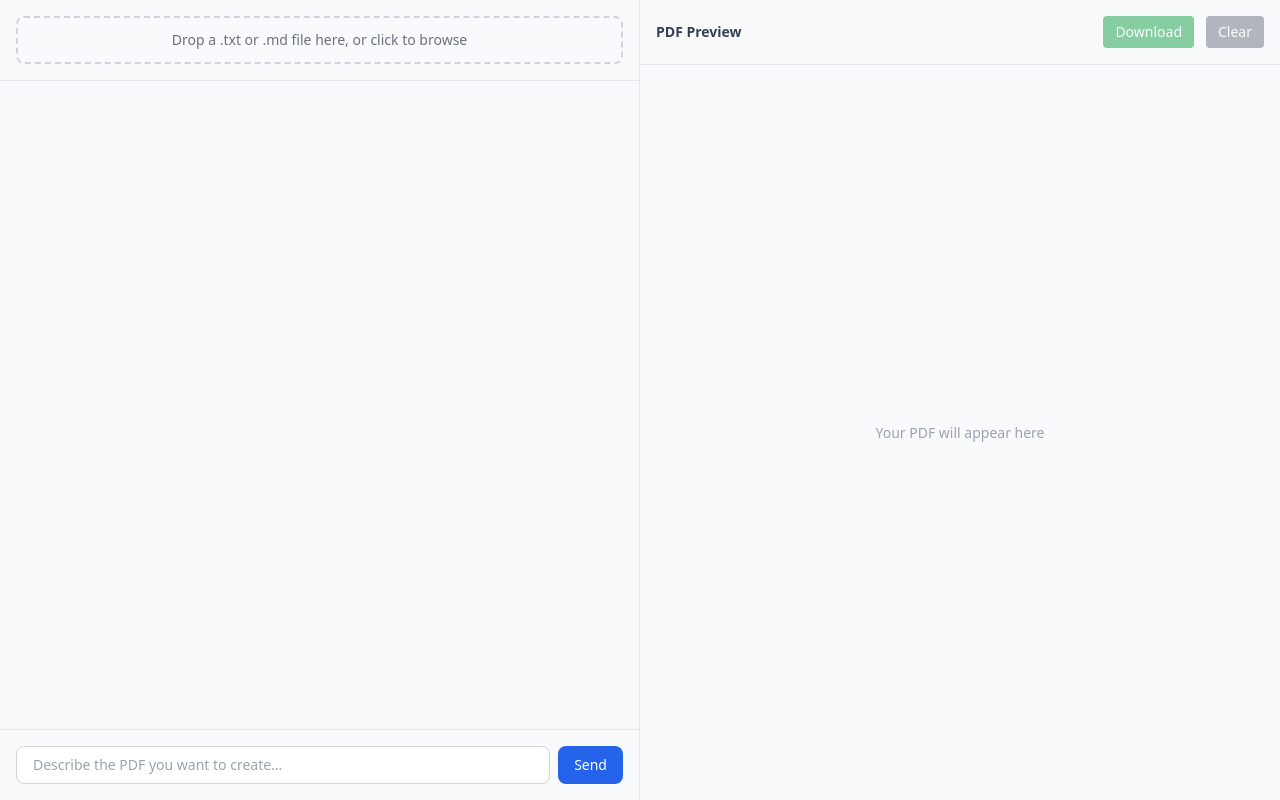
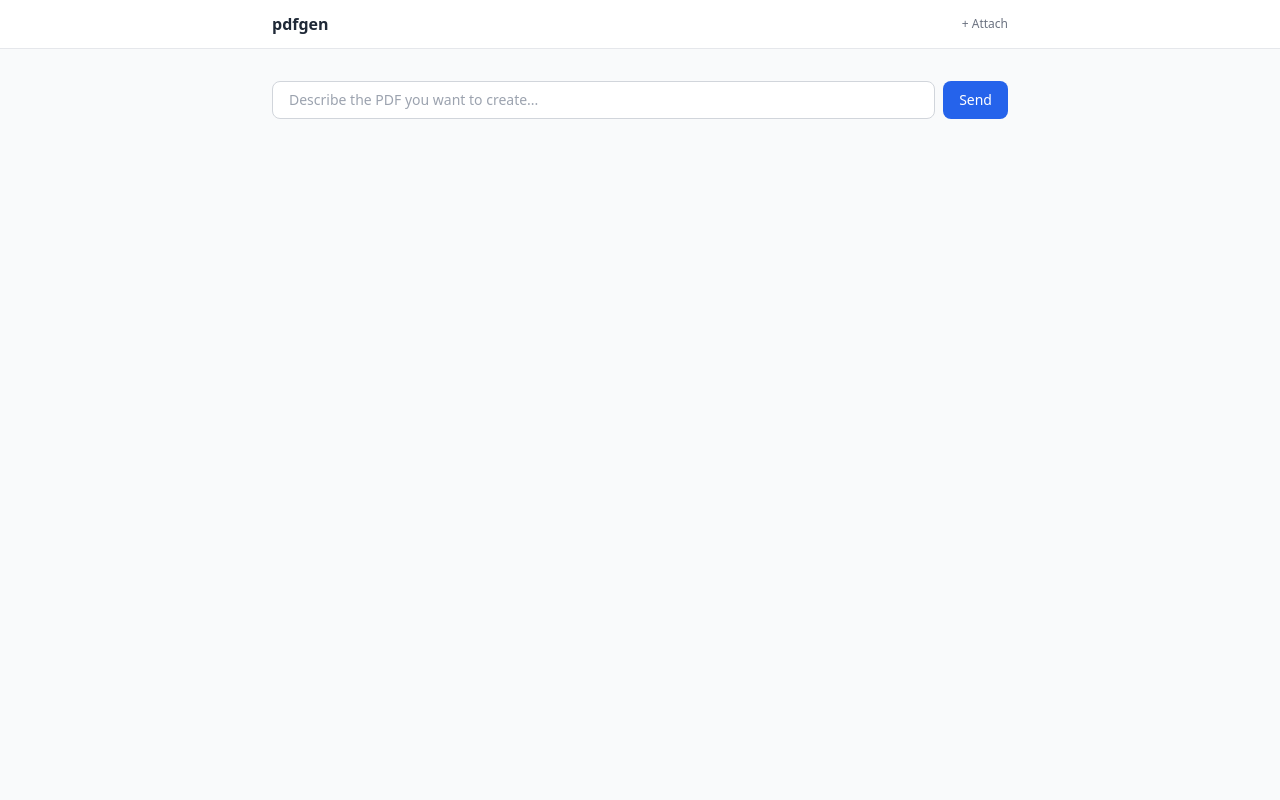
Before and after one commit to beeleelee/pdfgen, a React (Vite) app: page / in a window 1280 px wide. Built offline with nearby package versions, Linux system fonts and the light colour scheme.

Commit message:
refactor: switch to cloud LLM, redesign UI to single-column centered layout

```diff
--- a/src/App.tsx
+++ b/src/App.tsx
@@ -1,23 +1,23 @@
 import { useState } from 'react'
 import { Chat } from './components/Chat'
 import { FileUpload } from './components/FileUpload'
-import { PdfPreview } from './components/PdfPreview'
-import { Controls } from './components/Controls'
 
 export default function App() {
-  const [pdfUrl, setPdfUrl] = useState<string | null>(null)
   const [fileContent, setFileContent] = useState<string | null>(null)
 
   return (
-    <div className="flex h-screen bg-gray-50">
-      <div className="w-1/2 flex flex-col border-r border-gray-200">
-        <FileUpload onFileContent={setFileContent} />
-        <Chat onPdfUrl={setPdfUrl} fileContent={fileContent} />
-      </div>
-      <div className="w-1/2 flex flex-col">
-        <Controls pdfUrl={pdfUrl} onClear={() => setPdfUrl(null)} />
-        <PdfPreview pdfUrl={pdfUrl} />
-      </div>
+    <div className="flex flex-col h-screen bg-gray-50">
+      <header className="border-b border-gray-200 bg-white">
+        <div className="max-w-3xl mx-auto px-4 h-12 flex items-center justify-between">
+          <span className="font-semibold text-gray-800">pdfgen</span>
+          <FileUpload onFileContent={setFileContent} />
+        </div>
+      </header>
+      <main className="flex-1 min-h-0">
+        <div className="h-full max-w-3xl mx-auto px-4 py-4">
+          <Chat fileContent={fileContent} />
+        </div>
+      </main>
     </div>
   )
 }
--- a/src/components/Chat.tsx
+++ b/src/components/Chat.tsx
@@ -1,13 +1,12 @@
 import { useChat } from '@ai-sdk/react'
 import { DefaultChatTransport } from 'ai'
-import { useEffect, useRef } from 'react'
+import { useRef } from 'react'
 
 interface ChatProps {
-  onPdfUrl: (url: string | null) => void
   fileContent: string | null
 }
 
-export function Chat({ onPdfUrl, fileContent }: ChatProps) {
+export function Chat({ fileContent }: ChatProps) {
   const { messages, sendMessage, status, error } = useChat({
     transport: new DefaultChatTransport({ api: '/api/chat' }),
   })
@@ -15,24 +14,6 @@ export function Chat({ onPdfUrl, fileContent }: ChatProps) {
   const inputRef = useRef<HTMLInputElement>(null)
   const fileContentRef = useRef(fileContent)
   fileContentRef.current = fileContent
-
-  useEffect(() => {
-    const last = messages[messages.length - 1]
-    if (!last) return
-
-    for (const part of last.parts) {
-      if (part.type.startsWith('tool-') && 'state' in part) {
-        const toolPart = part as {
-          state: string
-          output?: { pdfId?: string }
-        }
-        if (toolPart.state === 'output-available' && toolPart.output?.pdfId) {
-          onPdfUrl(toolPart.output.pdfId)
-          return
-        }
-      }
-    }
-  }, [messages, onPdfUrl])
 
   const handleSubmit = (e: React.FormEvent) => {
     e.preventDefault()
@@ -54,10 +35,14 @@ export function Chat({ onPdfUrl, fileContent }: ChatProps) {
 
   return (
     <div className="flex-1 flex flex-col min-h-0">
-      <div className="flex-1 overflow-y-auto p-4 space-y-4">
+      <div className="flex-1 overflow-y-auto space-y-4">
         {messages.map((msg) => (
+          <div key={msg.id}>
+            {msg.parts.map((part, i) => {
+              if (part.type === 'text') {
+                return (
                   <div
-            key={msg.id}
+                    key={i}
                     className={`p-3 rounded-lg ${
                       msg.role === 'user'
                         ? 'bg-blue-100 ml-8'
@@ -67,15 +52,29 @@ export function Chat({ onPdfUrl, fileContent }: ChatProps) {
                     <p className="text-xs font-semibold text-gray-500 mb-1">
                       {msg.role === 'user' ? 'You' : 'AI'}
                     </p>
-            {msg.parts.map((part, i) => {
-              if (part.type === 'text') {
-                return <p key={i} className="whitespace-pre-wrap text-sm">{part.text}</p>
+                    <p className="whitespace-pre-wrap text-sm">{part.text}</p>
+                  </div>
+                )
               }
               if (part.type.startsWith('tool-')) {
+                const toolPart = part as { state?: string; output?: { pdfId?: string } }
+                if (toolPart.state === 'output-available' && toolPart.output?.pdfId) {
                   return (
-                  <p key={i} className="text-xs text-gray-400 italic">
-                    [Tool call: {part.type}]
-                  </p>
+                    <a
+                      key={i}
+                      href={`/api/pdf/${toolPart.output.pdfId}`}
+                      target="_blank"
+                      rel="noopener noreferrer"
+                      className="inline-flex items-center gap-1.5 px-4 py-2 bg-blue-600 text-white text-sm rounded-lg hover:bg-blue-700 ml-8"
+                    >
+                      Open PDF ↗
+                    </a>
+                  )
+                }
+                return (
+                  <div key={i} className="p-3 ml-8">
+                    <p className="text-xs text-gray-400 italic">Generating PDF...</p>
+                  </div>
                 )
               }
               return null
@@ -92,7 +91,7 @@ export function Chat({ onPdfUrl, fileContent }: ChatProps) {
         )}
       </div>
 
-      <form onSubmit={handleSubmit} className="p-4 border-t border-gray-200">
+      <form onSubmit={handleSubmit} className="pt-4">
         <div className="flex gap-2">
           <input
             ref={inputRef}
--- a/src/components/Controls.tsx
+++ /dev/null
@@ -1,29 +0,0 @@
-import { downloadPdf } from '../lib/api'
-
-interface ControlsProps {
-  pdfUrl: string | null
-  onClear: () => void
-}
-
-export function Controls({ pdfUrl, onClear }: ControlsProps) {
-  return (
-    <div className="p-4 border-b border-gray-200 flex items-center gap-3">
-      <span className="text-sm font-semibold text-gray-700">PDF Preview</span>
-      <div className="flex-1" />
-      <button
-        onClick={() => pdfUrl && downloadPdf(pdfUrl)}
-        disabled={!pdfUrl}
-        className="px-3 py-1.5 text-sm bg-green-600 text-white rounded hover:bg-green-700 disabled:opacity-50"
-      >
-        Download
-      </button>
-      <button
-        onClick={onClear}
-        disabled={!pdfUrl}
-        className="px-3 py-1.5 text-sm bg-gray-500 text-white rounded hover:bg-gray-600 disabled:opacity-50"
-      >
-        Clear
-      </button>
-    </div>
-  )
-}
--- a/src/components/FileUpload.tsx
+++ b/src/components/FileUpload.tsx
@@ -5,7 +5,6 @@ interface FileUploadProps {
 }
 
 export function FileUpload({ onFileContent }: FileUploadProps) {
-  const [dragOver, setDragOver] = useState(false)
   const [filename, setFilename] = useState<string | null>(null)
   const inputRef = useRef<HTMLInputElement>(null)
 
@@ -21,13 +20,6 @@ export function FileUpload({ onFileContent }: FileUploadProps) {
     reader.readAsText(file)
   }
 
-  const handleDrop = (e: React.DragEvent) => {
-    e.preventDefault()
-    setDragOver(false)
-    const file = e.dataTransfer.files[0]
-    if (file) handleFile(file)
-  }
-
   const handleChange = (e: React.ChangeEvent<HTMLInputElement>) => {
     const file = e.target.files?.[0]
     if (file) handleFile(file)
@@ -40,18 +32,7 @@ export function FileUpload({ onFileContent }: FileUploadProps) {
   }
 
   return (
-    <div className="p-4 border-b border-gray-200">
-      <div
-        onDragOver={(e) => { e.preventDefault(); setDragOver(true) }}
-        onDragLeave={() => setDragOver(false)}
-        onDrop={handleDrop}
-        onClick={() => inputRef.current?.click()}
-        className={`border-2 border-dashed rounded-lg p-3 text-center cursor-pointer transition-colors text-sm ${
-          dragOver
-            ? 'border-blue-500 bg-blue-50'
-            : 'border-gray-300 hover:border-gray-400'
-        }`}
-      >
+    <div className="flex items-center gap-2">
       <input
         ref={inputRef}
         type="file"
@@ -60,21 +41,25 @@ export function FileUpload({ onFileContent }: FileUploadProps) {
         className="hidden"
       />
       {filename ? (
-          <div className="flex items-center justify-center gap-2">
-            <span className="text-gray-700 truncate">{filename}</span>
+        <>
+          <span className="text-xs text-gray-600 truncate max-w-28">
+            {filename}
+          </span>
           <button
-              onClick={(e) => { e.stopPropagation(); handleClear() }}
+            onClick={handleClear}
             className="text-red-500 hover:text-red-700 text-xs"
           >
             ✕
           </button>
-          </div>
+        </>
       ) : (
-          <p className="text-gray-500">
-            Drop a .txt or .md file here, or click to browse
-          </p>
+        <button
+          onClick={() => inputRef.current?.click()}
+          className="text-xs text-gray-500 hover:text-gray-700"
+        >
+          + Attach
+        </button>
       )}
-      </div>
     </div>
   )
 }
--- a/src/components/PdfPreview.tsx
+++ /dev/null
@@ -1,40 +0,0 @@
-import { useState } from 'react'
-
-interface PdfPreviewProps {
-  pdfUrl: string | null
-}
-
-export function PdfPreview({ pdfUrl }: PdfPreviewProps) {
-  const [loading, setLoading] = useState(false)
-  const [error, setError] = useState(false)
-
-  if (!pdfUrl) {
-    return (
-      <div className="flex-1 flex items-center justify-center text-gray-400 text-sm">
-        Your PDF will appear here
-      </div>
-    )
-  }
-
-  return (
-    <div className="flex-1 relative">
-      {loading && (
-        <div className="absolute inset-0 flex items-center justify-center bg-white bg-opacity-80 z-10">
-          <p className="text-sm text-gray-500">Loading PDF...</p>
-        </div>
-      )}
-      {error ? (
-        <div className="flex-1 flex items-center justify-center text-red-500 text-sm">
-          Failed to load PDF
-        </div>
-      ) : (
-        <iframe
-          src={`/api/pdf/${pdfUrl}`}
-          className="w-full h-full"
-          onLoad={() => setLoading(false)}
-          onError={() => { setLoading(false); setError(true) }}
-        />
-      )}
-    </div>
-  )
-}
--- a/src/lib/api.ts
+++ /dev/null
@@ -1,15 +0,0 @@
-export async function fetchPdf(id: string): Promise<Blob> {
-  const res = await fetch(`/api/pdf/${id}`)
-  if (!res.ok) throw new Error('Failed to fetch PDF')
-  return res.blob()
-}
-
-export async function downloadPdf(id: string): Promise<void> {
-  const blob = await fetchPdf(id)
-  const url = URL.createObjectURL(blob)
-  const a = document.createElement('a')
-  a.href = url
-  a.download = `${id}.pdf`
-  a.click()
-  URL.revokeObjectURL(url)
-}
```
Also changed, not shown: 2 other files (tests, documents, lock files or other folders). Lines whose indentation alone changed are shown as unchanged.
